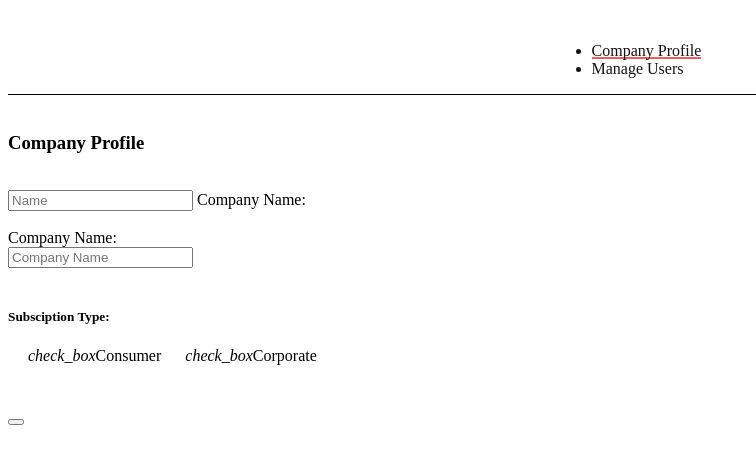
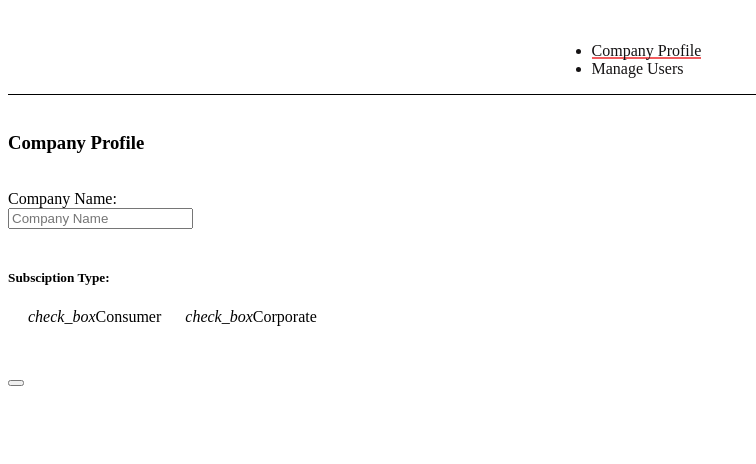
Before and after one commit to abuuzayr/leadgen, a plain HTML site: page client/UserMgmt/partial/userMgmtProfile.html in a window 1280 px wide. Shown: the whole page, without its empty margins (0-756 px from the left). Drawn offline with Linux system fonts and the light colour scheme; files that its build step writes are made by us from their sources.

Commit message:
company profile

```diff
--- a/client/UserMgmt/partial/userMgmtProfile.html
+++ b/client/UserMgmt/partial/userMgmtProfile.html
@@ -22,11 +22,6 @@
                 <!--<div class="col-md-6">-->
                 <!-- Your first column here -->
                 <h3>Company Profile</h3><br>
-                <div class="mdl-textfield mdl-js-textfield mdl-textfield--floating-label">
-                    <input id="companyName" class="mdl-textfield__input" type="text" placeholder="Name" ng-model="uc.company" />
-                    <label class="mdl-textfield__label" for="companyName">Company Name:</label>
-                </div>
-                <br>
                 <div class="form-group has-error">
                     <label for="inputEmail" class="col-lg-2 control-label">Company Name:</label>
                     <div class="col-lg-10">
```
